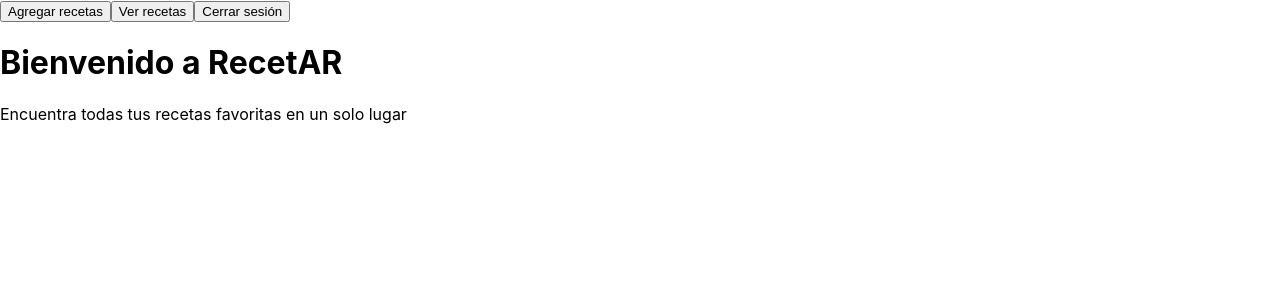
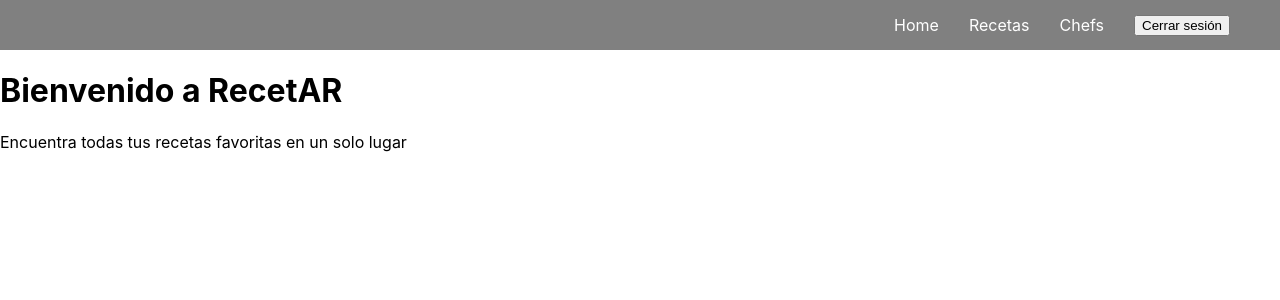
Before and after one commit to novoluisina/TP-LabComputacionIII, a React (Create React App) app: page / in a window 1280 px wide. Shown: the top 300 px of the page. Built offline with nearby package versions, Linux system fonts and the light colour scheme.

Commit message:
varias cosas de Cinti

```diff
--- a/package.json
+++ b/package.json
@@ -10,7 +10,7 @@
     "react-dom": "^18.2.0",
     "react-router": "^6.16.0",
     "react-router-dom": "^6.16.0",
-    "react-scripts": "5.0.1",
+    "react-scripts": "^5.0.1",
     "web-vitals": "^2.1.4"
   },
   "scripts": {
--- a/src/App.js
+++ b/src/App.js
@@ -1,43 +1,58 @@
-
-import { RouterProvider, createBrowserRouter } from 'react-router-dom';
-import {useState} from "react"
-import './App.css';
-import Login from './components/login/Login';
-import Home from './components/home/Home';
-import Navbar from './components/navbar/Navbar';
-import Recipes from './components/recipes/Recipes';
-import Protected from './components/protected/Protected';
-
-
+import {
+  RouterProvider,
+  createBrowserRouter,
+  BrowserRouter,
+  Routes,
+  Route
+} from 'react-router-dom'
+import { useState } from 'react'
+import './App.css'
+import Login from './components/login/Login'
+import Home from './components/home/Home'
+import Navbar from './components/navbar/Navbar'
+import Recipes from './components/recipes/Recipes'
+import Protected from './components/protected/Protected'
 
 function App() {
-  const[isLoggedIn, setIsLoggedIn]=useState(false);
+  const [isLoggedIn, setIsLoggedIn] = useState(false)
 
-  const loginHandler =()=>{
+  const loginHandler = () => {
     setIsLoggedIn(true)
   }
 
-  const router = createBrowserRouter([
-
-    {path: "/", element: <Home/>},
-    {path:"/login", element:<Login onLogin={loginHandler}/>},
-    {path: "/recetas",
-    element:(
-      <Protected isLoggedIn={isLoggedIn}>
-        <Recipes />
-      </Protected>
-    )
-    }
-  ])
+  // const router = createBrowserRouter([
+  //   { path: '/', element: <Home /> },
+  //   { path: '/login', element: <Login onLogin={loginHandler} /> },
+  //   {
+  //     path: '/recetas',
+  //     element: (
+  //       <Protected isLoggedIn={isLoggedIn}>
+  //         <Recipes />
+  //       </Protected>
+  //     )
+  //   }
+  // ])
   return (
     <div>
-    <Navbar />
-    <RouterProvider router={router}>
-      <div className="container">
-        {router}
-      </div>
-    </RouterProvider>
-  </div>
-);
+      <BrowserRouter>
+        <Navbar />
+        <Routes>
+          <Route path='/' element={<Home />} />
+          <Route
+            path='/recetas'
+            element={
+              <Protected isLoggedIn={isLoggedIn}>
+                <Recipes />
+              </Protected>
+            }
+          />
+          <Route path='/login' element={<Login onLogin={loginHandler} />} />
+        </Routes>
+      </BrowserRouter>
+      {/* <RouterProvider router={router}>
+        <div className='container'>{router}</div>
+      </RouterProvider> */}
+    </div>
+  )
 }
-export default App;
+export default App
--- /dev/null
+++ b/src/components/navbar/Navbar.css
@@ -0,0 +1,14 @@
+.Navbar {
+  display: flex;
+  gap: 30px;
+  background-color: grey;
+  height: 50px;
+  align-items: center;
+  padding: 0px 50px;
+  justify-content: flex-end;
+}
+
+.Navbar > a {
+  text-decoration: none;
+  color: white;
+}
--- a/src/components/navbar/Navbar.js
+++ b/src/components/navbar/Navbar.js
@@ -1,21 +1,22 @@
 import React from 'react'
-// import { useNavigate } from "react-router";
+import { Link } from 'react-router-dom'
+import './Navbar.css'
 
 const Navbar = () => {
-
-  // const navigate =useNavigate();
+  // const navigate = useNavigate()
 
   // const handleRegisterClick = () => {
   //  navigate("/login")
   // };
 
   return (
-    <nav>
-        {/* <button onClick={handleRegisterClick}>Registrarse</button> */}
-        <button>Agregar recetas</button>
-        <button>Ver recetas</button>
-        <button>Cerrar sesión</button>
-        {/* los botones tienen que aparecer dependiendo de los permisos */}
+    <nav className='Navbar'>
+      {/* <button onClick={handleRegisterClick}>Registrarse</button> */}
+      <Link to='/'>Home</Link>
+      <Link to='/recetas'>Recetas</Link>
+      <Link to='/chefs'>Chefs</Link>
+      <button>Cerrar sesión</button>
+      {/* los botones tienen que aparecer dependiendo de los permisos */}
     </nav>
   )
 }
--- a/src/components/recipes/Recipes.js
+++ b/src/components/recipes/Recipes.js
@@ -1,14 +1,13 @@
 import React from 'react'
-import RecipeItem from '../recipeItem/RecipeItem';
-import Form from '../form/Form';
-import { useState } from 'react';
+import RecipeItem from '../recipeItem/RecipeItem'
+import Form from '../form/form'
+import { useState } from 'react'
 
 const Recipes = () => {
-
   const recipes = [
     {
       id: 1,
-        recipeName: "Apple pie",
+      recipeName: 'Apple pie',
       ingredients: `PARA EL RELLENO
 
         Manzanas verdes 1 k
@@ -36,54 +35,53 @@ const Recipes = () => {
         Esencia de vainilla Cantidad necesaria
         Azúcar orgánico 250 g
         Aceite de canola 140 cc`,
-        preparation: "cortar las manzanas",
-        chef:"Osvaldo Gross"
-        },
+      preparation: 'cortar las manzanas',
+      chef: 'Osvaldo Gross'
+    }
+  ]
 
-      ];
+  const [enteredName, setEnteredName] = useState('')
+  const [enteredIngredients, setEnteredIngredients] = useState('')
+  const [enteredPreparation, setEnteredPreparation] = useState('')
+  const [enteredChef, setEnteredChef] = useState('')
+  const [newRecipes, setNewRecipes] = useState(recipes)
+  const [lastId, setLastId] = useState(1)
 
-      const[enteredName,setEnteredName]=useState('')
-      const[enteredIngredients,setEnteredIngredients]=useState('')
-      const[enteredPreparation,setEnteredPreparation]=useState('')
-      const[enteredChef,setEnteredChef]=useState('')
-      const[newRecipes,setNewRecipes]=useState(recipes)
-      const [lastId, setLastId] = useState(1);
-
-      const setEnteredNameHandler=(value)=>{
+  const setEnteredNameHandler = (value) => {
     setEnteredName(value)
   }
 
-      const setEnteredIngredientsHandler=(value)=>{
+  const setEnteredIngredientsHandler = (value) => {
     setEnteredIngredients(value)
   }
 
-      const setEnteredPreparationHandler=(value)=>{
+  const setEnteredPreparationHandler = (value) => {
     setEnteredPreparation(value)
   }
 
-      const setEnteredChefHandler=(value)=>{
+  const setEnteredChefHandler = (value) => {
     setEnteredChef(value)
   }
 
-      const submitRecipeHandler=()=>{
-        const recipeData={
+  const submitRecipeHandler = () => {
+    const recipeData = {
       id: lastId + 1,
-            recipeName:enteredName,
-            ingredients:enteredIngredients,
+      recipeName: enteredName,
+      ingredients: enteredIngredients,
       preparation: enteredPreparation,
-            chef:enteredChef
-        };
-        setNewRecipes([...newRecipes,recipeData])
-        setEnteredName('');
-        setEnteredIngredients('');
-        setEnteredPreparation('');
-        setEnteredChef('');
-        setLastId(lastId + 1);
+      chef: enteredChef
+    }
+    setNewRecipes([...newRecipes, recipeData])
+    setEnteredName('')
+    setEnteredIngredients('')
+    setEnteredPreparation('')
+    setEnteredChef('')
+    setLastId(lastId + 1)
   }
 
   return (
     <div>
-      <RecipeItem recipes={newRecipes}/>
+      <RecipeItem recipes={newRecipes} />
       <Form
         setEnteredNameHandler={setEnteredNameHandler}
         setEnteredIngredientsHandler={setEnteredIngredientsHandler}
```
Also changed, not shown: 1 other file (tests, documents, lock files or other folders). Lines whose indentation alone changed are shown as unchanged.
